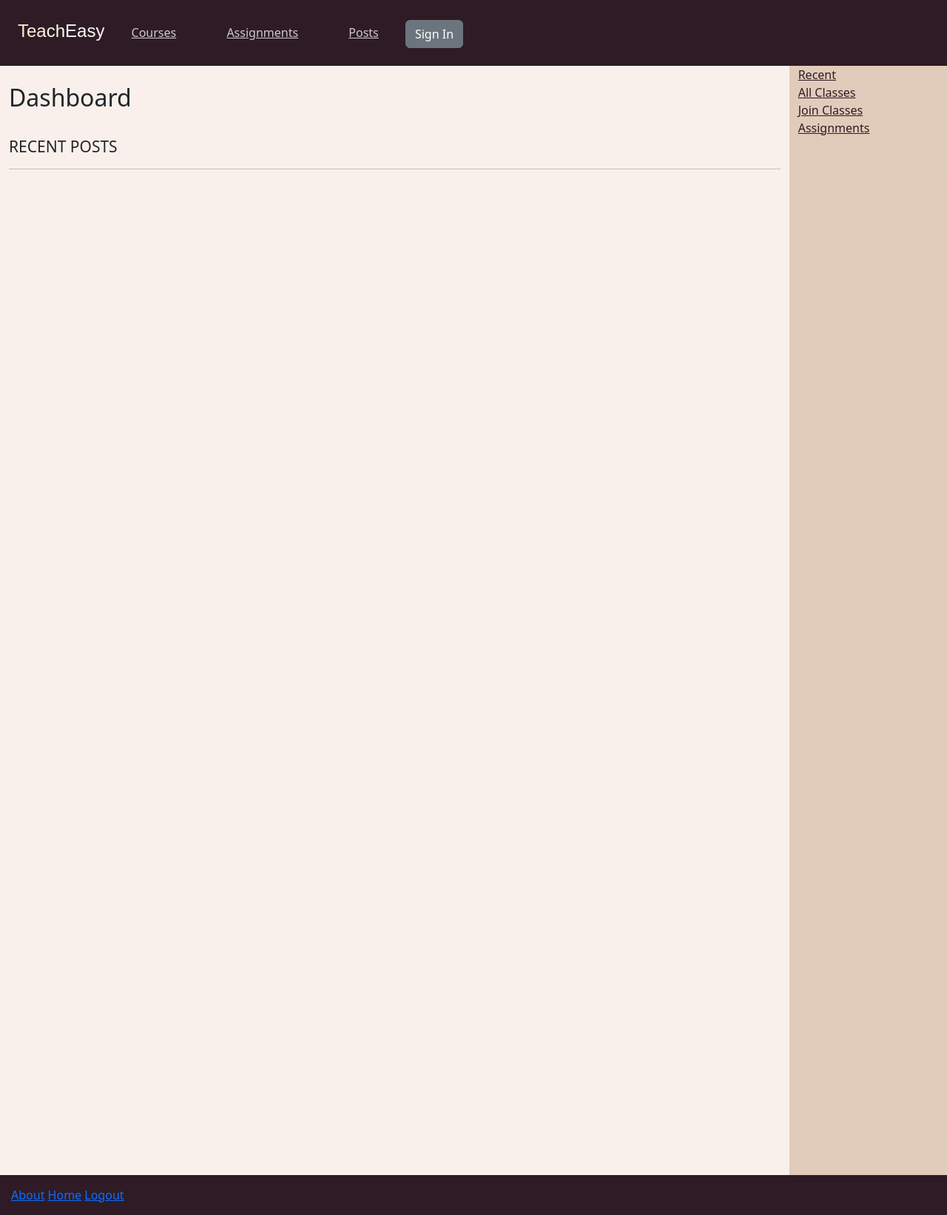
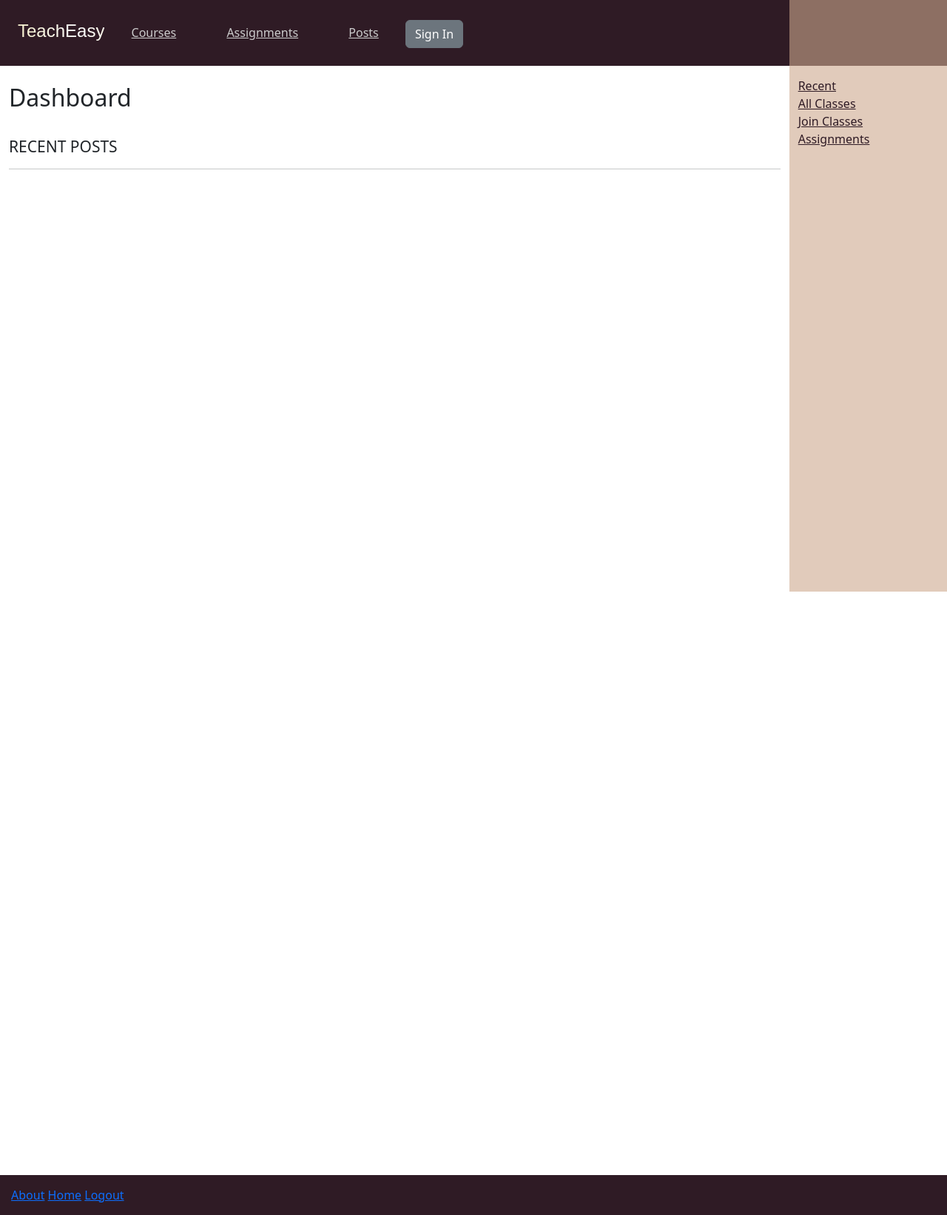
Before and after one commit to cooperwhitley/teacheasy, a Django app: page / in a window 1280 px wide. Shown: the whole page at 74% size. Run offline with Django 4.2, Linux system fonts and the light colour scheme.

Commit message:
fix side nav to screen

```diff
--- a/main_app/static/css/home.css
+++ b/main_app/static/css/home.css
@@ -4,15 +4,15 @@
 /* Set gray background color and 100% height */
 .sidenav {
     background-color: rgba(206, 168, 142, 0.599);
-    height: 100%;
+    height: 100vh;
+    position: fixed;
+    top: 0;
+    right: 0;
+    padding-top: 13vmin;
 }
 
 .navlinks {
     color: #2f1b25;
-}
-
-.dashboard {
-    background-color: #ca8a5f20;
 }
 
 /* On small screens, set height to 'auto' for sidenav and grid */
```
